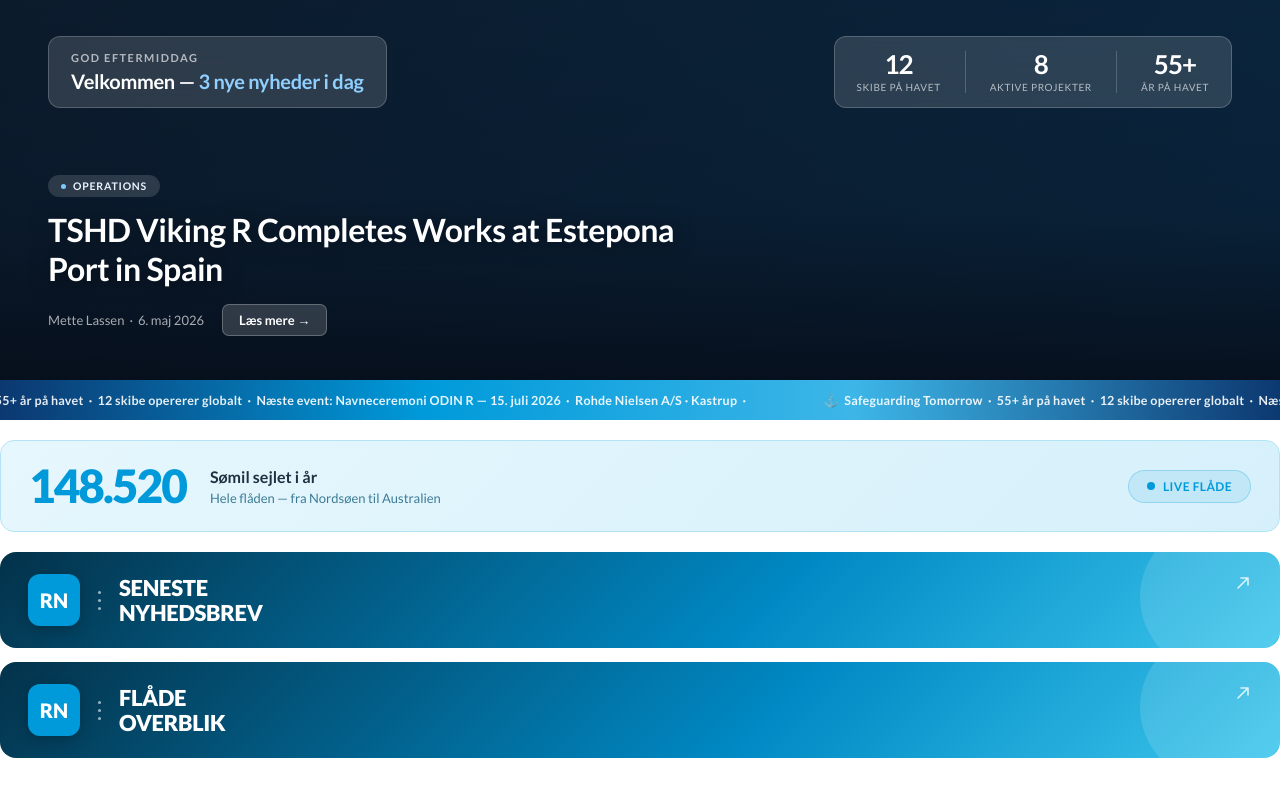
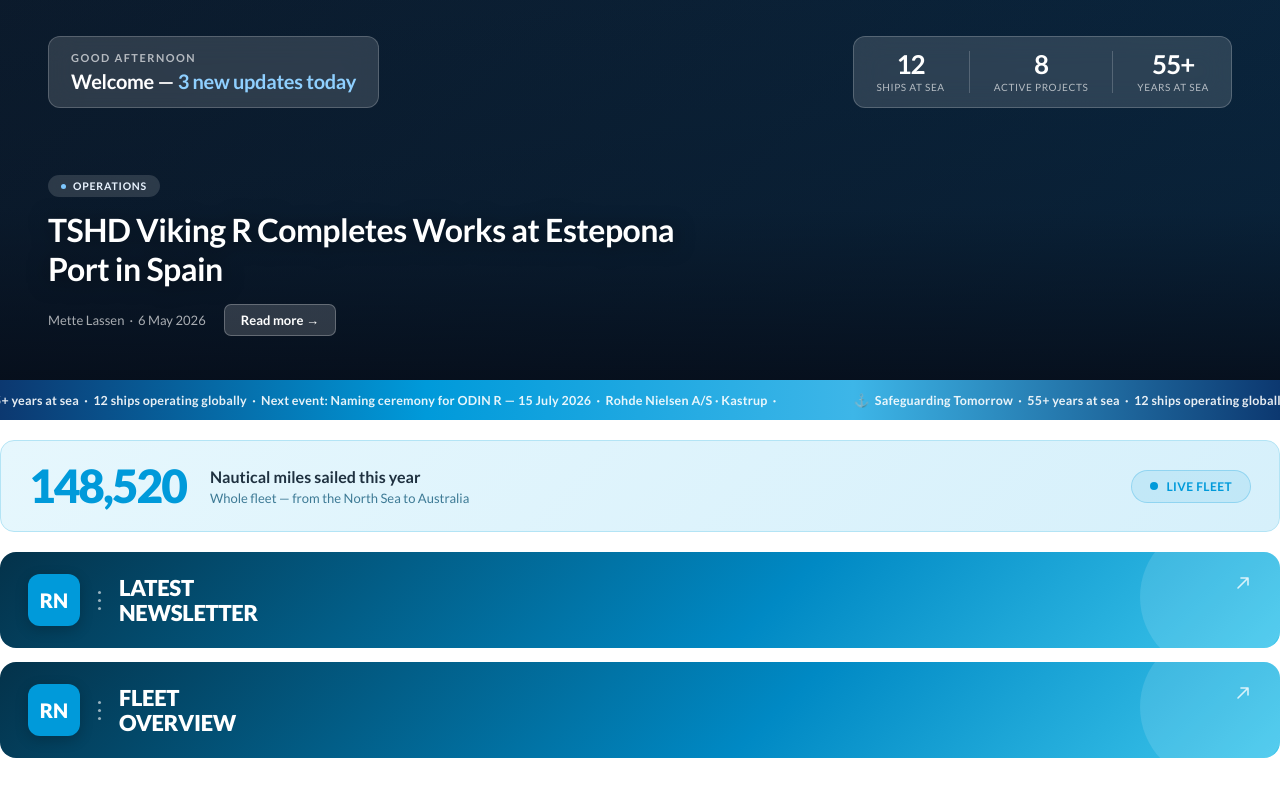
Before and after one commit to Milad2004-dk/rn-intranet, a plain HTML site: page index.html in a window 1280 px wide. Drawn offline with Linux system fonts and the light colour scheme.

Commit message:
Update index.html

```diff
--- a/index.html
+++ b/index.html
@@ -45,26 +45,26 @@
   <div style="display: flex; justify-content: space-between; align-items: flex-start; position: relative; z-index: 1;">
 
     <div style="background:rgba(255,255,255,0.14);backdrop-filter:blur(14px);-webkit-backdrop-filter:blur(14px);border:1px solid rgba(255,255,255,0.2);border-radius:12px;padding:14px 22px">
-      <div id="greeting-label" style="font-size:11px;font-weight:700;letter-spacing:1.5px;text-transform:uppercase;color:rgba(255,255,255,0.65);margin-bottom:5px">GOD MORGEN</div>
+      <div id="greeting-label" style="font-size:11px;font-weight:700;letter-spacing:1.5px;text-transform:uppercase;color:rgba(255,255,255,0.65);margin-bottom:5px">GOOD MORNING</div>
       <div style="font-size:20px;font-weight:600;color:#fff;letter-spacing:-0.3px">
-        Velkommen &mdash; <span style="color:#8fd0ff">3 nye nyheder i dag</span>
+        Welcome &mdash; <span style="color:#8fd0ff">3 new updates today</span>
       </div>
     </div>
 
     <div style="display:flex;gap:24px;padding:14px 22px;background:rgba(255,255,255,0.14);backdrop-filter:blur(14px);-webkit-backdrop-filter:blur(14px);border:1px solid rgba(255,255,255,0.2);border-radius:12px">
       <div style="text-align:center">
         <div style="font-size:26px;font-weight:700;color:#fff;line-height:1;letter-spacing:-1px">12</div>
-        <div style="font-size:10px;color:rgba(255,255,255,0.65);text-transform:uppercase;letter-spacing:0.6px;margin-top:4px">Skibe på havet</div>
+        <div style="font-size:10px;color:rgba(255,255,255,0.65);text-transform:uppercase;letter-spacing:0.6px;margin-top:4px">Ships at sea</div>
       </div>
       <div style="width:1px;background:rgba(255,255,255,0.2)"></div>
       <div style="text-align:center">
         <div style="font-size:26px;font-weight:700;color:#fff;line-height:1;letter-spacing:-1px">8</div>
-        <div style="font-size:10px;color:rgba(255,255,255,0.65);text-transform:uppercase;letter-spacing:0.6px;margin-top:4px">Aktive projekter</div>
+        <div style="font-size:10px;color:rgba(255,255,255,0.65);text-transform:uppercase;letter-spacing:0.6px;margin-top:4px">Active projects</div>
       </div>
       <div style="width:1px;background:rgba(255,255,255,0.2)"></div>
       <div style="text-align:center">
         <div style="font-size:26px;font-weight:700;color:#fff;line-height:1;letter-spacing:-1px">55+</div>
-        <div style="font-size:10px;color:rgba(255,255,255,0.65);text-transform:uppercase;letter-spacing:0.6px;margin-top:4px">År på havet</div>
+        <div style="font-size:10px;color:rgba(255,255,255,0.65);text-transform:uppercase;letter-spacing:0.6px;margin-top:4px">Years at sea</div>
       </div>
     </div>
 
@@ -84,7 +84,7 @@
       TSHD Viking R Completes Works at Estepona Port in Spain
     </h1>
     <div style="margin-top:16px;display:flex;align-items:center;gap:18px;">
-      <span style="font-size:13px;color:rgba(255,255,255,0.65)">Mette Lassen &nbsp;·&nbsp; 6. maj 2026</span>
+      <span style="font-size:13px;color:rgba(255,255,255,0.65)">Mette Lassen &nbsp;·&nbsp; 6 May 2026</span>
       <!-- TODO: sæt jeres rigtige link til nyheden -->
       <a href="#" style="
         display:inline-flex;align-items:center;gap:6px;
@@ -94,7 +94,7 @@
         font-size:13px;font-weight:600;color:#fff;text-decoration:none;
         transition:background 0.2s;
       " onmouseover="this.style.background='rgba(255,255,255,0.28)'" onmouseout="this.style.background='rgba(255,255,255,0.16)'">
-        Læs mere →
+        Read more →
       </a>
     </div>
   </div>
@@ -109,13 +109,13 @@
 ">
   <div style="white-space:nowrap;animation:ticker 35s linear infinite;display:flex;">
     <span style="font-size:12.5px;font-weight:600;color:rgba(255,255,255,0.9);padding:0 36px;letter-spacing:0.2px">
-      ⚓&nbsp; Safeguarding Tomorrow &nbsp;·&nbsp; 55+ år på havet &nbsp;·&nbsp; 12 skibe opererer globalt &nbsp;·&nbsp; Næste event: Navneceremoni ODIN R — 15. juli 2026 &nbsp;·&nbsp; Rohde Nielsen A/S · Kastrup &nbsp;·&nbsp;&nbsp;
+      ⚓&nbsp; Safeguarding Tomorrow &nbsp;·&nbsp; 55+ years at sea &nbsp;·&nbsp; 12 ships operating globally &nbsp;·&nbsp; Next event: Naming ceremony for ODIN R — 15 July 2026 &nbsp;·&nbsp; Rohde Nielsen A/S · Kastrup &nbsp;·&nbsp;&nbsp;
     </span>
     <span style="font-size:12.5px;font-weight:600;color:rgba(255,255,255,0.9);padding:0 36px;letter-spacing:0.2px">
-      ⚓&nbsp; Safeguarding Tomorrow &nbsp;·&nbsp; 55+ år på havet &nbsp;·&nbsp; 12 skibe opererer globalt &nbsp;·&nbsp; Næste event: Navneceremoni ODIN R — 15. juli 2026 &nbsp;·&nbsp; Rohde Nielsen A/S · Kastrup &nbsp;·&nbsp;&nbsp;
+      ⚓&nbsp; Safeguarding Tomorrow &nbsp;·&nbsp; 55+ years at sea &nbsp;·&nbsp; 12 ships operating globally &nbsp;·&nbsp; Next event: Naming ceremony for ODIN R — 15 July 2026 &nbsp;·&nbsp; Rohde Nielsen A/S · Kastrup &nbsp;·&nbsp;&nbsp;
     </span>
     <span style="font-size:12.5px;font-weight:600;color:rgba(255,255,255,0.9);padding:0 36px;letter-spacing:0.2px">
-      ⚓&nbsp; Safeguarding Tomorrow &nbsp;·&nbsp; 55+ år på havet &nbsp;·&nbsp; 12 skibe opererer globalt &nbsp;·&nbsp; Næste event: Navneceremoni ODIN R — 15. juli 2026 &nbsp;·&nbsp; Rohde Nielsen A/S · Kastrup &nbsp;·&nbsp;&nbsp;
+      ⚓&nbsp; Safeguarding Tomorrow &nbsp;·&nbsp; 55+ years at sea &nbsp;·&nbsp; 12 ships operating globally &nbsp;·&nbsp; Next event: Naming ceremony for ODIN R — 15 July 2026 &nbsp;·&nbsp; Rohde Nielsen A/S · Kastrup &nbsp;·&nbsp;&nbsp;
     </span>
   </div>
 </div>
@@ -124,15 +124,15 @@
 <div style="background:linear-gradient(135deg,#e6f7fd,#d6f0fb);border:1px solid #b3e4f5;border-radius:14px;padding:22px 28px;display:flex;align-items:center;gap:24px;margin:20px 0;">
   <div id="nautical-miles" style="font-size:46px;font-weight:900;line-height:1;letter-spacing:-2px;color:#009ada;font-variant-numeric:tabular-nums;animation:countUp 0.6s ease forwards">0</div>
   <div style="flex:1">
-    <div style="font-size:16px;font-weight:700;color:#1f3140;margin-bottom:4px">Sømil sejlet i år</div>
-    <div style="font-size:13px;color:#3d7a95">Hele flåden — fra Nordsøen til Australien</div>
+    <div style="font-size:16px;font-weight:700;color:#1f3140;margin-bottom:4px">Nautical miles sailed this year</div>
+    <div style="font-size:13px;color:#3d7a95">Whole fleet — from the North Sea to Australia</div>
   </div>
   <div style="display:flex;align-items:center;gap:8px;background:rgba(0,154,218,0.1);border:1px solid rgba(0,154,218,0.25);border-radius:20px;padding:8px 18px;flex-shrink:0">
     <div style="position:relative;width:8px;height:8px">
       <div style="width:8px;height:8px;border-radius:50%;background:#009ada;position:relative;z-index:1"></div>
       <div style="position:absolute;top:0;left:0;width:8px;height:8px;border-radius:50%;background:#009ada;opacity:0.35;animation:pulse 2s ease infinite"></div>
     </div>
-    <span style="font-size:12px;font-weight:700;color:#009ada;letter-spacing:0.4px">LIVE FLÅDE</span>
+    <span style="font-size:12px;font-weight:700;color:#009ada;letter-spacing:0.4px">LIVE FLEET</span>
   </div>
 </div>
 
@@ -150,7 +150,7 @@
       <div style="width:3px;height:3px;border-radius:50%;background:rgba(255,255,255,0.6)"></div>
     </div>
     <div style="flex:1;position:relative;z-index:1">
-      <div style="font-size:22px;font-weight:900;color:#fff;line-height:1.15;letter-spacing:-0.3px;text-transform:uppercase">Seneste<br>Nyhedsbrev</div>
+      <div style="font-size:22px;font-weight:900;color:#fff;line-height:1.15;letter-spacing:-0.3px;text-transform:uppercase">Latest<br>Newsletter</div>
     </div>
     <svg width="18" height="18" viewBox="0 0 18 18" fill="none" style="position:relative;z-index:1;flex-shrink:0;align-self:flex-start"><path d="M4 14L14 4M14 4H7M14 4V11" stroke="rgba(255,255,255,0.8)" stroke-width="1.6" stroke-linecap="round" stroke-linejoin="round"/></svg>
   </a>
@@ -165,7 +165,7 @@
       <div style="width:3px;height:3px;border-radius:50%;background:rgba(255,255,255,0.6)"></div>
     </div>
     <div style="flex:1;position:relative;z-index:1">
-      <div style="font-size:22px;font-weight:900;color:#fff;line-height:1.15;letter-spacing:-0.3px;text-transform:uppercase">Flåde<br>Overblik</div>
+      <div style="font-size:22px;font-weight:900;color:#fff;line-height:1.15;letter-spacing:-0.3px;text-transform:uppercase">Fleet<br>Overview</div>
     </div>
     <svg width="18" height="18" viewBox="0 0 18 18" fill="none" style="position:relative;z-index:1;flex-shrink:0;align-self:flex-start"><path d="M4 14L14 4M14 4H7M14 4V11" stroke="rgba(255,255,255,0.8)" stroke-width="1.6" stroke-linecap="round" stroke-linejoin="round"/></svg>
   </a>
@@ -175,7 +175,7 @@
   // Time-based greeting
   (function() {
     var h = new Date().getHours();
-    var greet = h < 5 ? 'GOD NAT' : h < 12 ? 'GOD MORGEN' : h < 18 ? 'GOD EFTERMIDDAG' : 'GOD AFTEN';
+    var greet = h < 5 ? 'GOOD NIGHT' : h < 12 ? 'GOOD MORNING' : h < 18 ? 'GOOD AFTERNOON' : 'GOOD EVENING';
     var el = document.getElementById('greeting-label');
     if (el) el.textContent = greet;
   })();
@@ -188,7 +188,7 @@
     function tick() {
       var p = Math.min((Date.now() - t0) / dur, 1);
       var e = 1 - Math.pow(1 - p, 3);
-      el.textContent = Math.round(e * target).toLocaleString('da-DK');
+      el.textContent = Math.round(e * target).toLocaleString('en-US');
       if (p < 1) requestAnimationFrame(tick);
     }
     requestAnimationFrame(tick);
```
